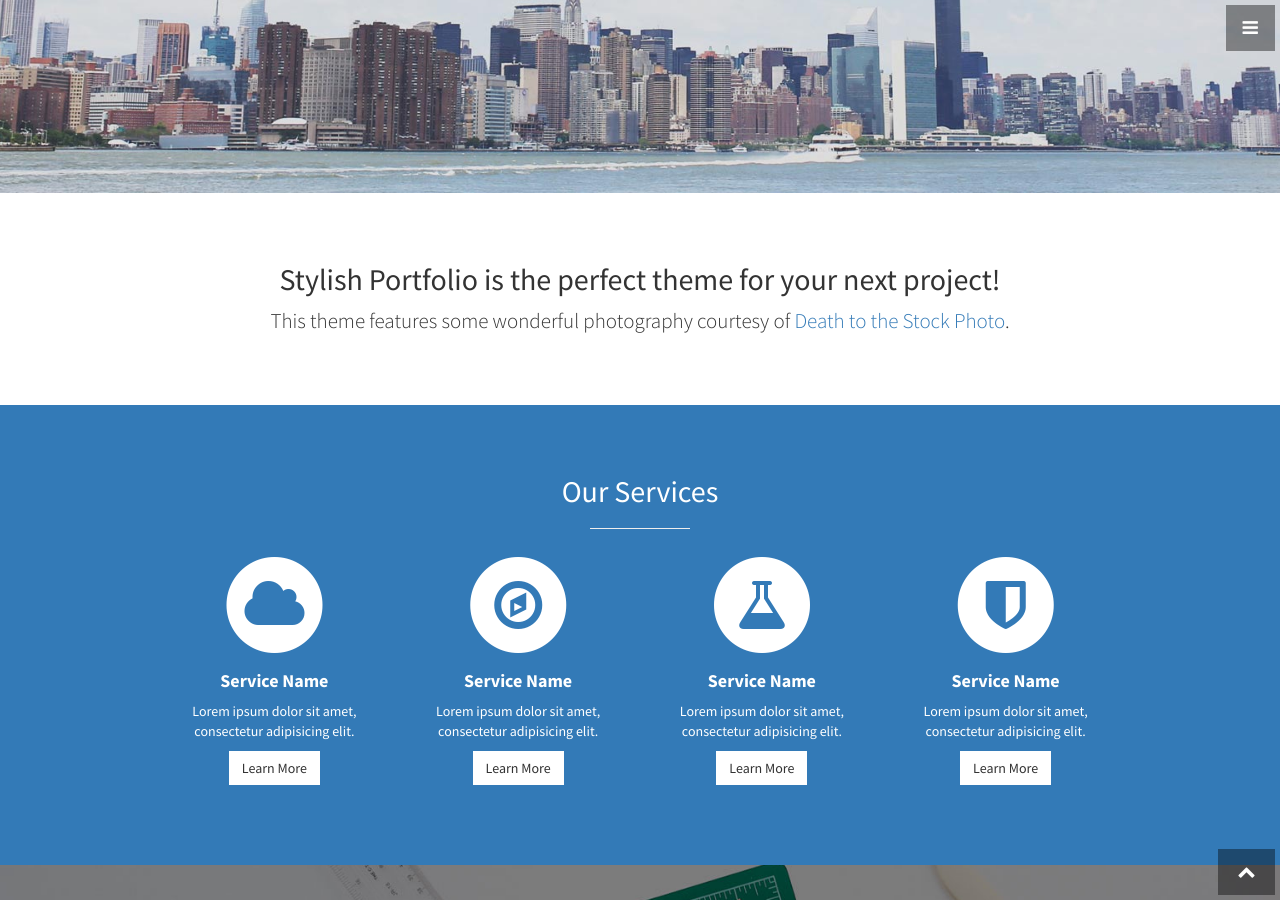
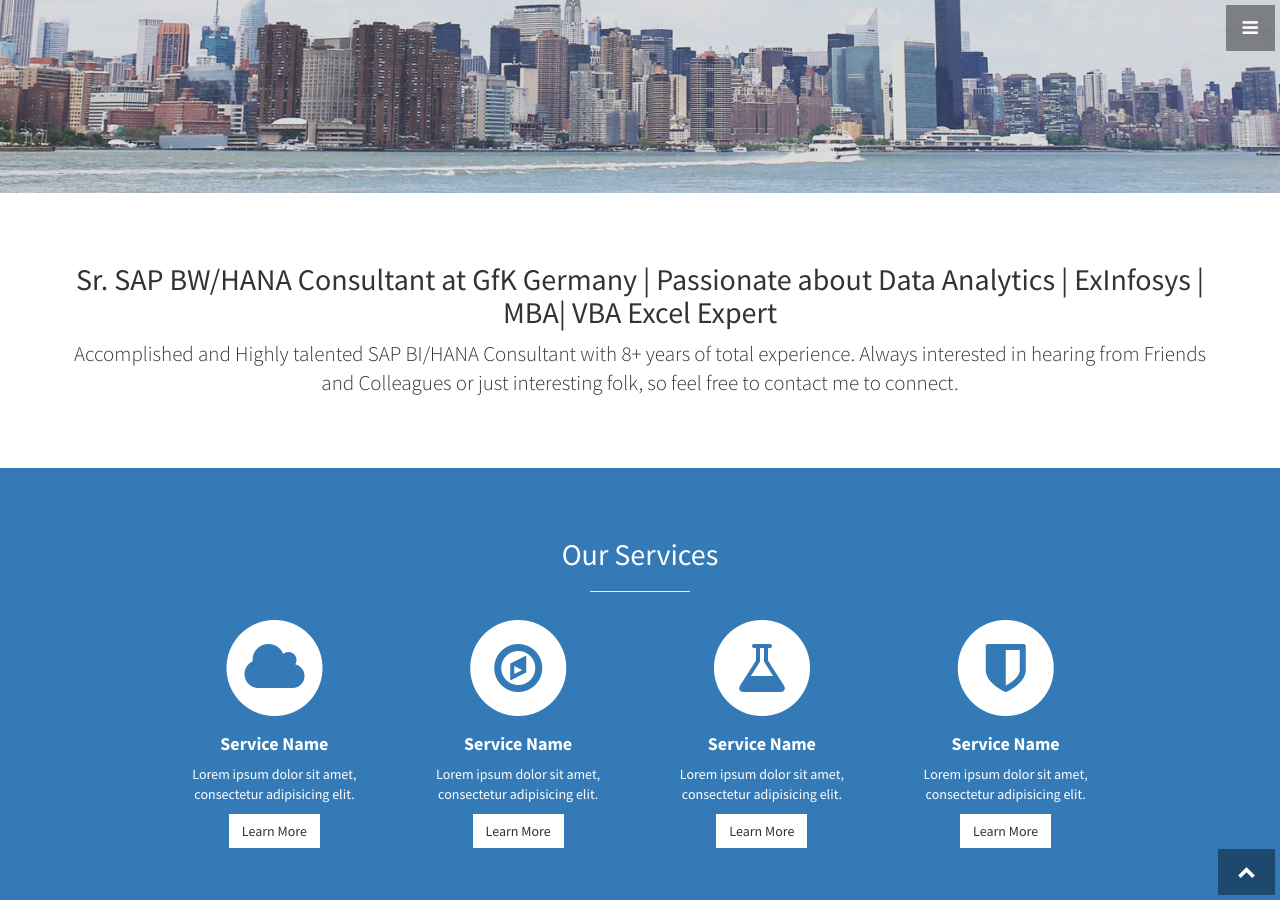
Before and after one commit to AshishJagani/ashishjagani.github.io, a Jekyll site: the page index.html, which Jekyll copies as it is, in a window 1280 px wide and 900 px high, scrolled down 707 px. Built offline with Jekyll 4.4.1, drawn with Linux system fonts in a browser that asks for light colours.

Commit message:
Update index.html

```diff
--- a/index.html
+++ b/index.html
@@ -73,8 +73,12 @@
         <div class="container">
             <div class="row">
                 <div class="col-lg-12 text-center">
-                    <h2>Stylish Portfolio is the perfect theme for your next project!</h2>
-                    <p class="lead">This theme features some wonderful photography courtesy of <a target="_blank" href="http://join.deathtothestockphoto.com/">Death to the Stock Photo</a>.</p>
+                    <h2>Sr. SAP BW/HANA Consultant at GfK Germany | Passionate about Data Analytics | ExInfosys | MBA| VBA Excel Expert</h2>
+                    <p class="lead">Accomplished and Highly talented SAP BI/HANA Consultant with 8+ years of total experience.
+Always interested in hearing from Friends and Colleagues or just interesting folk, so feel free to contact me to connect.
+               <!--     <a target="_blank" href="http://join.deathtothestockphoto.com/">Death to the Stock Photo</a>. -->
+                    </p>
+
                 </div>
             </div>
             <!-- /.row -->
```
Also changed, not shown: other parts of index.html (+1 -1 lines).
